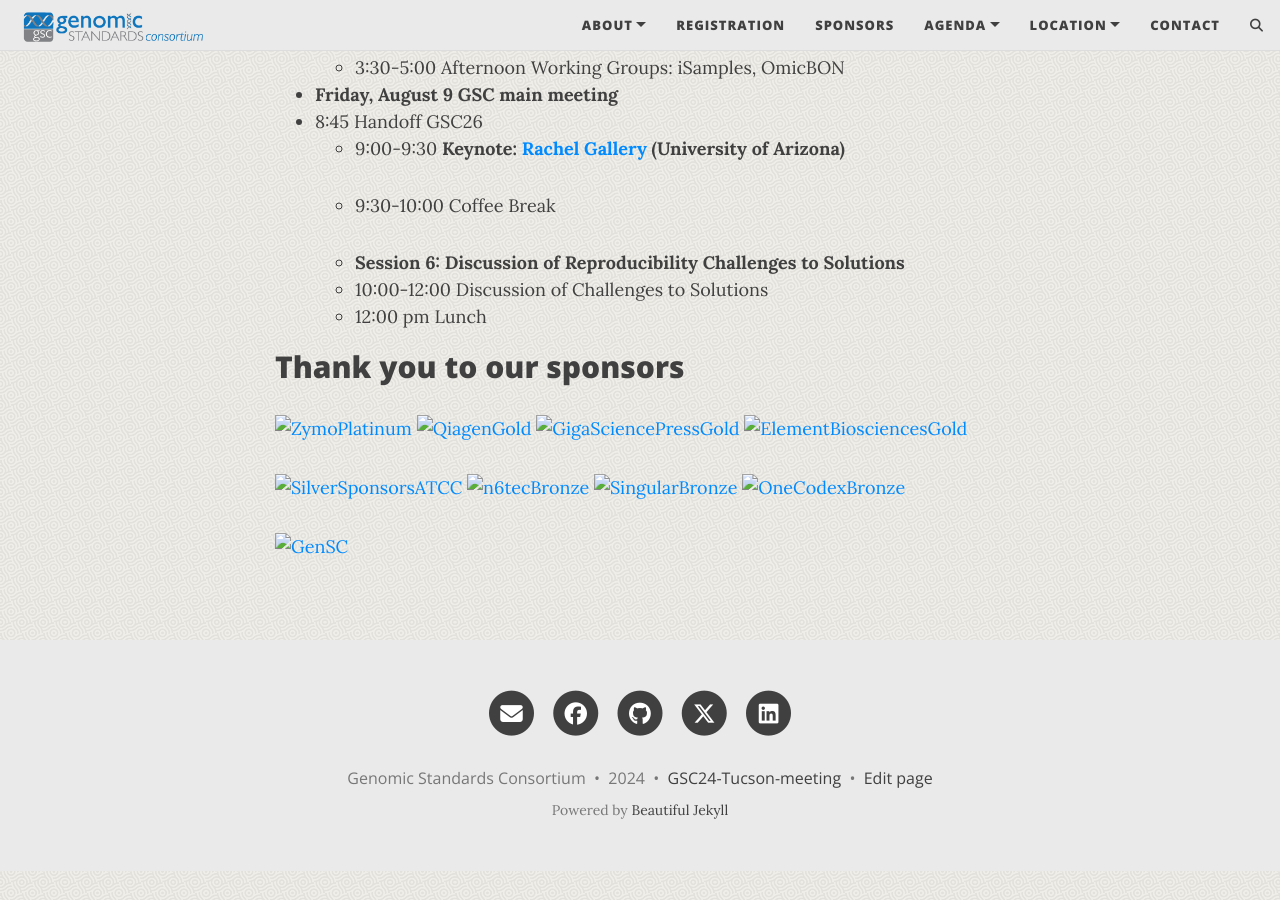
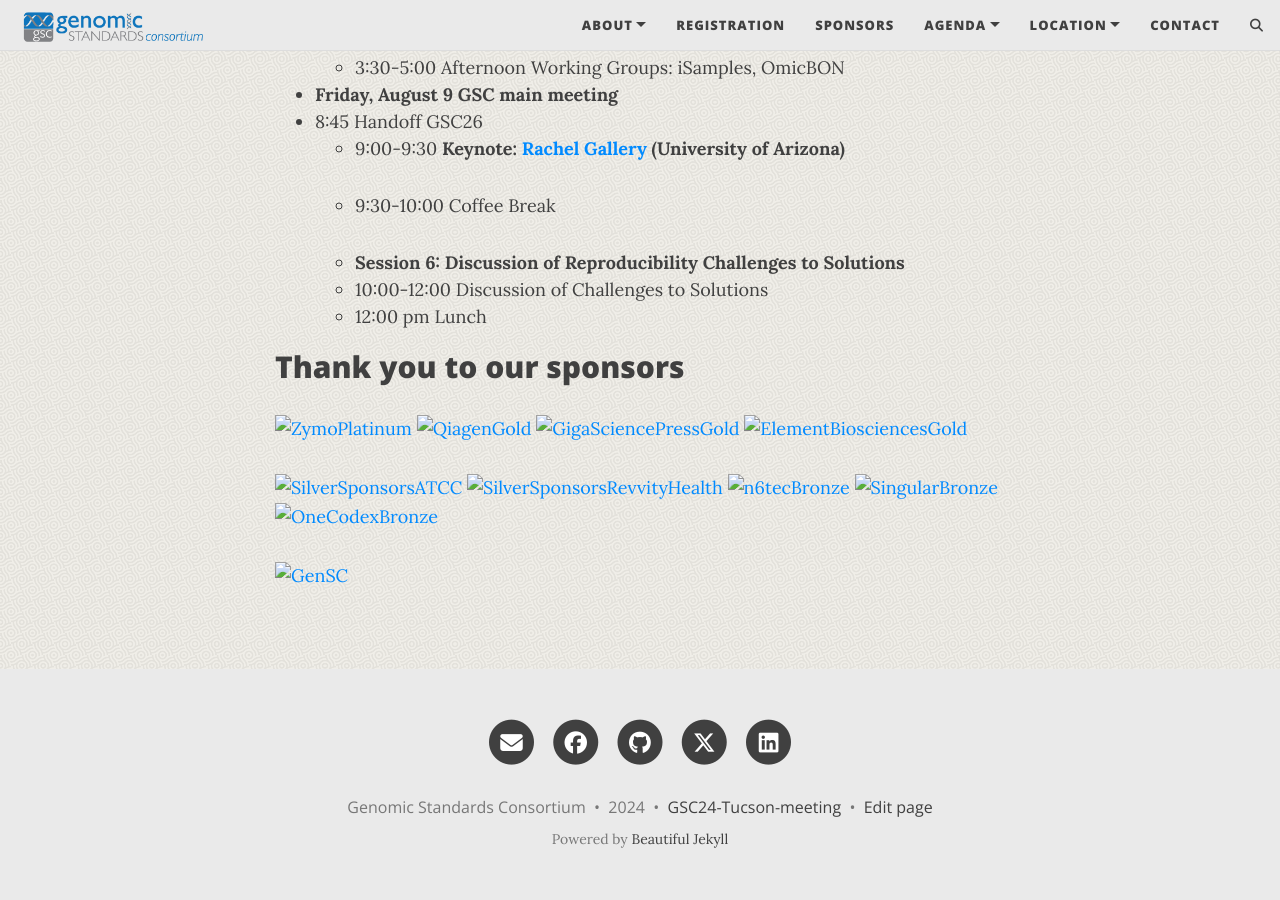
Before and after one commit to GenomicsStandardsConsortium/GSC24-Tucson, a Jekyll site: the page built from pages/schedule.md, in a window 1280 px wide and 900 px high, scrolled down 2411 px. Built offline with Jekyll 4.4.1, drawn with Linux system fonts in a browser that asks for light colours; comment, search, counter and statistics services are not loaded; before the commit the page ends 3282 px from its top, so only the background shows below that.

Commit message:
add revvity as sponsors
added revvity logos
updated schedule page with logo
updated sponsors page with logo and link

```diff
--- a/pages/schedule.md
+++ b/pages/schedule.md
@@ -94,7 +94,7 @@ The meeting will run from:
 
 [ ![ZymoPlatinum](./images/ZymoResearch-yellow-125.jpg) ](https://zymoresearch.eu/) [ ![QiagenGold](./images/qiagen-logo-125.jpg) ](https://www.qiagen.com/) [ ![GigaSciencePressGold](./images/GSPress-125.jpg) ](https://www.gigasciencepress.org/) [ ![ElementBiosciencesGold](./images/ElementBiosciences-logo-125.png) ](https://www.elementbiosciences.com/)
 
-[ ![SilverSponsorsATCC](./images/ATCC_logo_v125.jpg) ](https://www.atcc.org/) [ ![n6tecBronze](./images/n6tec-125.jpg) ](https://www.n6tec.com/) [ ![SingularBronze](./images/SingularGenomics-125.jpg) ](https://singulargenomics.com/) [ ![OneCodexBronze](./images/one_codex-125.jpg) ](https://www.onecodex.com/)
+[ ![SilverSponsorsATCC](./images/ATCC_logo_v125.jpg) ](https://www.atcc.org/) [ ![SilverSponsorsRevvityHealth](./images/revvity_logo-250.jpg) ](https://www.revvity.com/gb-en) [ ![n6tecBronze](./images/n6tec-125.jpg) ](https://www.n6tec.com/) [ ![SingularBronze](./images/SingularGenomics-125.jpg) ](https://singulargenomics.com/) [ ![OneCodexBronze](./images/one_codex-125.jpg) ](https://www.onecodex.com/)
 
 
 <!-- <iframe src="https://calendar.google.com/calendar/embed?height=600&wkst=2&bgcolor=%23ffffff&ctz=Asia%2FBangkok&mode=WEEK&src=OTkwMGE0M2ZlMzJjNWE3YWU2OTVhOTdkOTRhOWQ0ZDA0Y2FlMWU5M2M5MjVlNDNmYWNlYTVmZGY1YTRhOTAzNEBncm91cC5jYWxlbmRhci5nb29nbGUuY29t&src=Z2Vuc2MtYm9hcmRAZ29vZ2xlZ3JvdXBzLmNvbQ&color=%237CB342&color=%237CB342" style="border:solid 1px #777" width="900" height="600" frameborder="0" scrolling="no"></iframe>
```
Also changed, not shown: pages/sponsors.md (+2 -0 lines), pages/images/revvity_logo-125.jpg (added), pages/images/revvity_logo-250.jpg (added), pages/images/revvity_logo.jpg (added).
